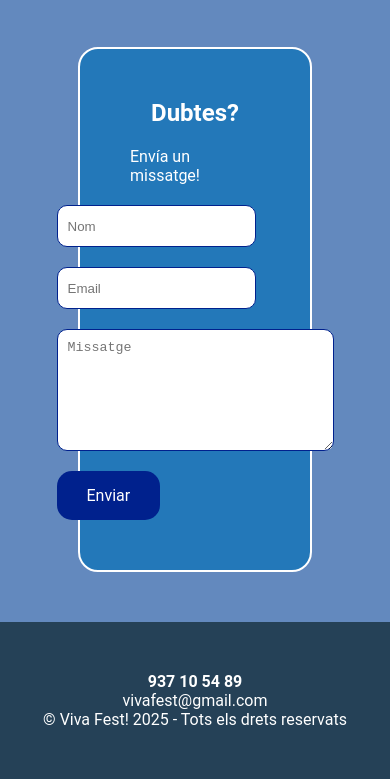
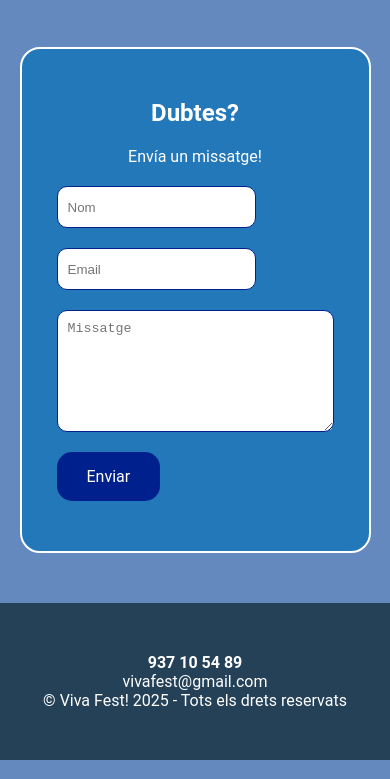
Before and after one commit to kelsier127/alonsoHugo_ProbaPr-ctica_M09_Uf1, a plain HTML site: page index.html in a window 390 px wide. Shown: the part 5029-5808 px from the top of the page. Drawn offline with Linux system fonts and the light colour scheme.

Commit message:
ahora si está acabado

```diff
--- a/style.css
+++ b/style.css
@@ -201,6 +201,10 @@ span{
     padding:50px;
     border: 2px solid white;
     border-radius: 20px;
+    @media screen and (max-width: 576px){
+        margin: 50px 5%;
+
+    }
 }
 .formulario{
     display: flex;
```
